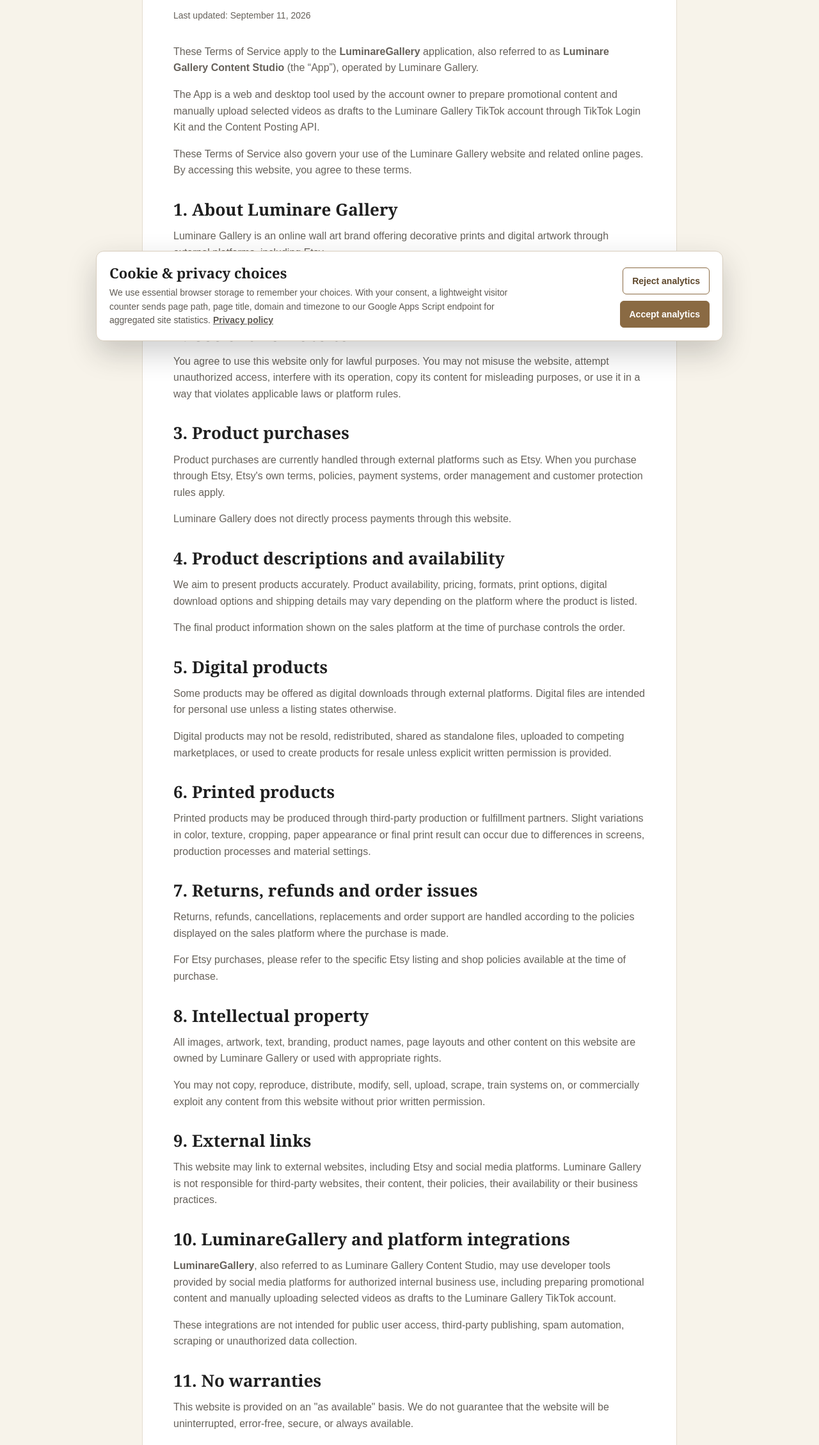
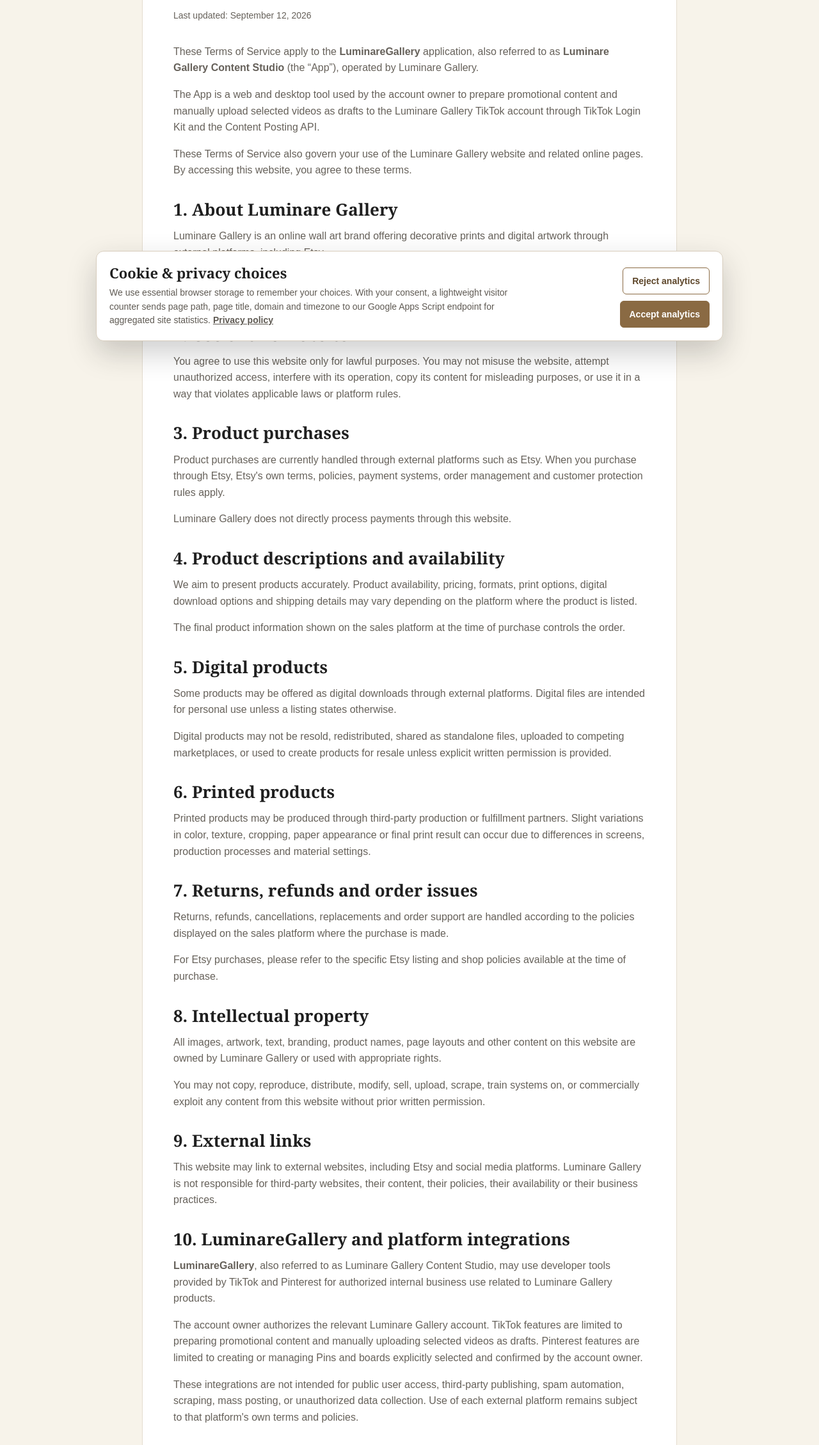
Before and after one commit to gianpiero-codex/luminaregallery, a plain HTML site: page terms.html in a window 1280 px wide. Shown: the part 249-2507 px from the top of the page at 64% size. Drawn offline with Linux system fonts and the light colour scheme.

Commit message:
docs: clarify internal TikTok and Pinterest integrations

```diff
--- a/terms.html
+++ b/terms.html
@@ -43,7 +43,7 @@
   <main id="main" class="legal-main">
     <article class="legal-content">
       <h1>Terms of Service</h1>
-      <p class="updated">Last updated: September 11, 2026</p>
+      <p class="updated">Last updated: September 12, 2026</p>
 
       <p>
         These Terms of Service apply to the <strong>LuminareGallery</strong> application, also referred to as <strong>Luminare Gallery Content Studio</strong> (the “App”), operated by Luminare Gallery.
@@ -128,10 +128,13 @@
 
       <h2>10. LuminareGallery and platform integrations</h2>
       <p>
-        <strong>LuminareGallery</strong>, also referred to as Luminare Gallery Content Studio, may use developer tools provided by social media platforms for authorized internal business use, including preparing promotional content and manually uploading selected videos as drafts to the Luminare Gallery TikTok account.
+        <strong>LuminareGallery</strong>, also referred to as Luminare Gallery Content Studio, may use developer tools provided by TikTok and Pinterest for authorized internal business use related to Luminare Gallery products.
       </p>
       <p>
-        These integrations are not intended for public user access, third-party publishing, spam automation, scraping or unauthorized data collection.
+        The account owner authorizes the relevant Luminare Gallery account. TikTok features are limited to preparing promotional content and manually uploading selected videos as drafts. Pinterest features are limited to creating or managing Pins and boards explicitly selected and confirmed by the account owner.
+      </p>
+      <p>
+        These integrations are not intended for public user access, third-party publishing, spam automation, scraping, mass posting, or unauthorized data collection. Use of each external platform remains subject to that platform's own terms and policies.
       </p>
 
       <h2>11. No warranties</h2>
```
